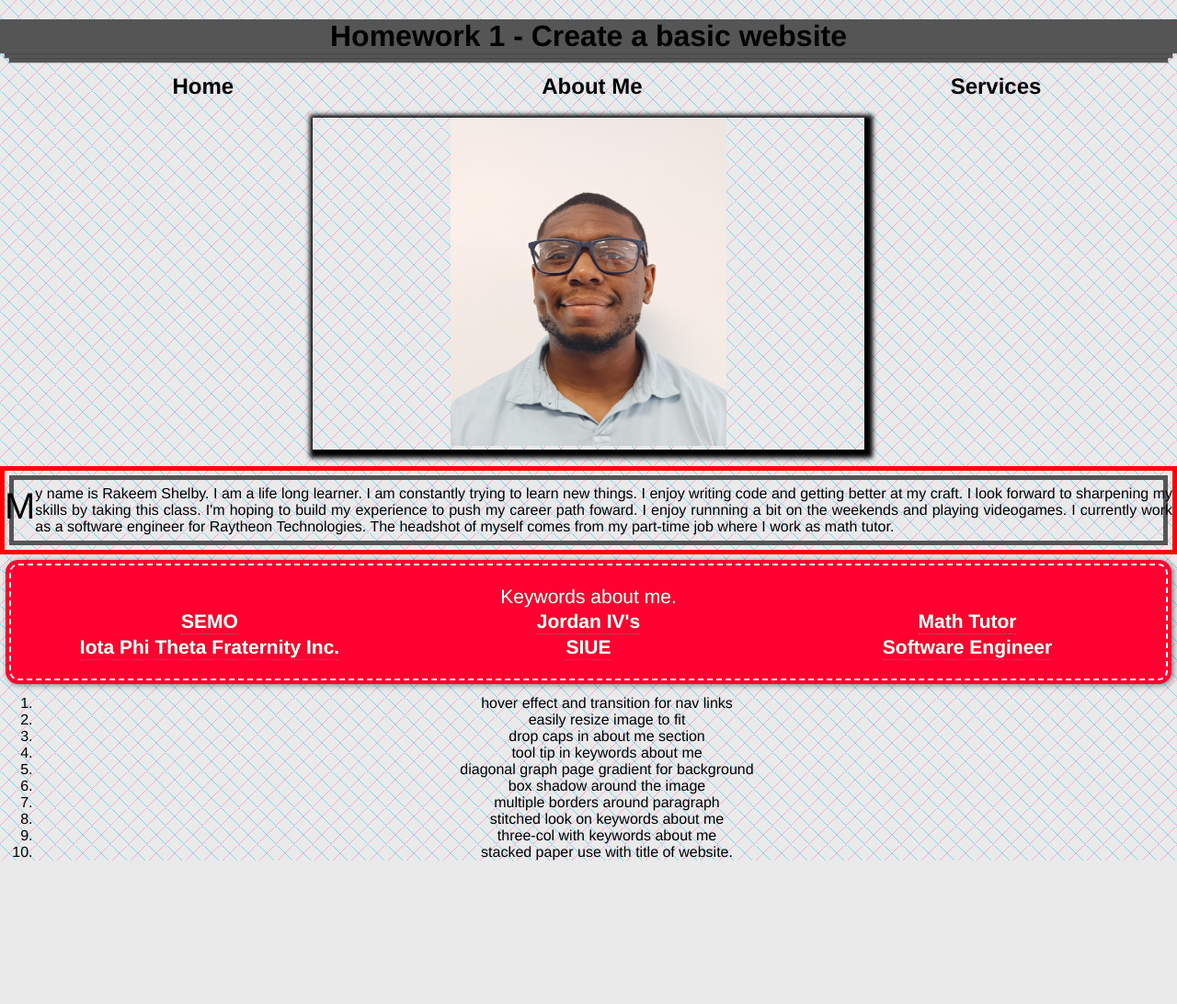
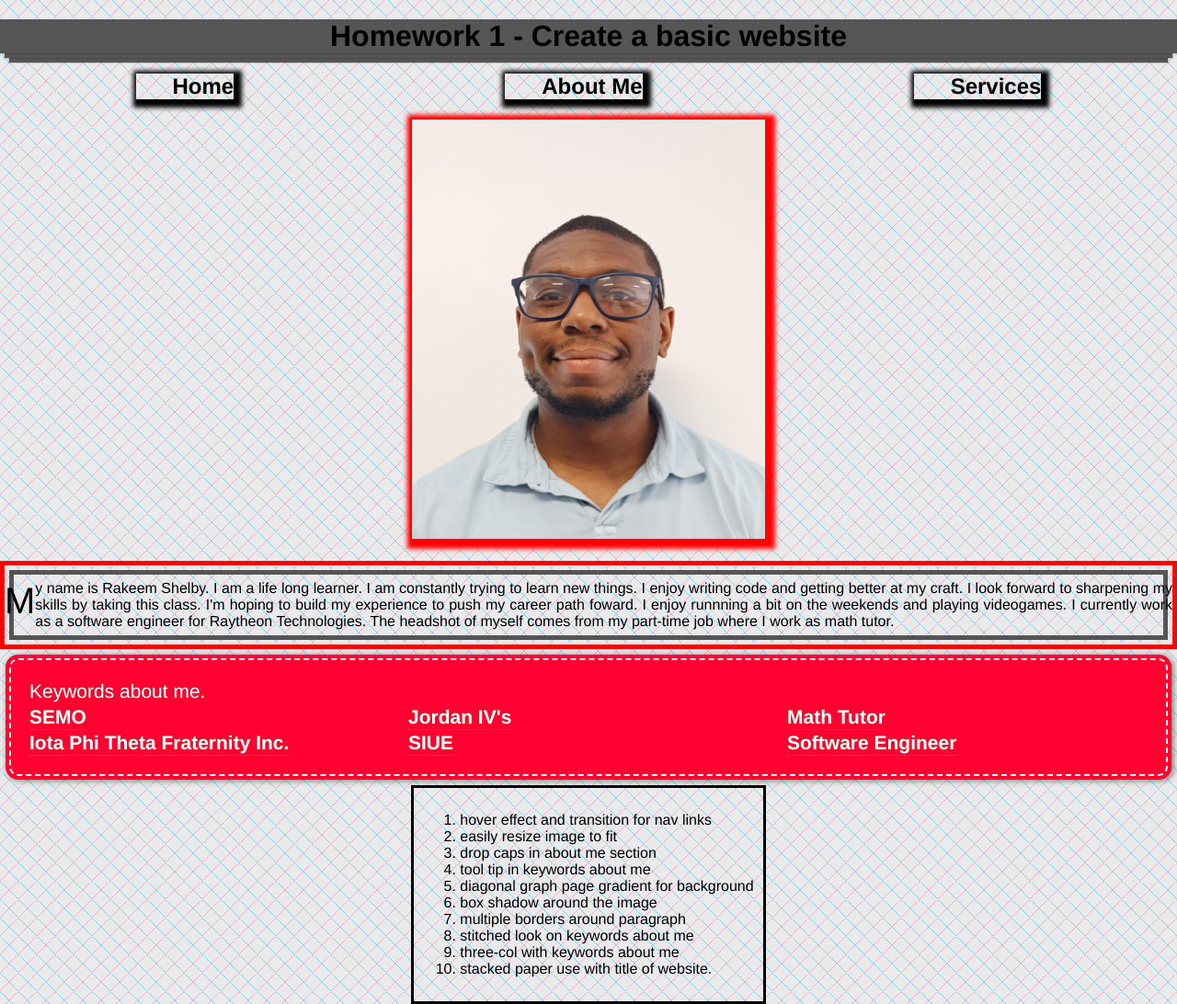
Before and after one commit to rokshelby/hw1-createABasicWebsite, a plain HTML site: page index.html in a window 1280 px wide. Shown: the whole page at 92% size. Before the commit the page ends 936 px from the top, so only its background shows below. Drawn offline with Linux system fonts and the light colour scheme.

Commit message:
update website

```diff
--- a/index.html
+++ b/index.html
@@ -10,16 +10,17 @@
     </div>
     <h2>
         <nav>
-            <ul><a href="index.html">Home</a></ul>
-            <ul><a href="#">About Me</a></ul>
-            <ul><a href="#">Services</a></ul>
+            <div class ="navwrapper"><ul><a href="index.html">Home</a></ul></div>
+            <div class ="navwrapper"><ul><a href="#">About Me</a></ul></div>
+            <div class ="navwrapper"><ul><a href="#">Services</a></ul></div>
 
         </nav>
     </h2>
     <body>
         <div class="img">
-            <img src="resources/mathtutor.jpg" alt="Headshot picture of Rakeem Shelby">
-        </div>
+        <img src="resources/mathtutor.jpg" alt="Headshot picture of Rakeem Shelby">
+    </div>
+
         <br>
         <div class="borders">
             <p>
@@ -52,6 +53,7 @@
                 </p1>
             </div>
         </div>
+        <div class="hwRequirements">
 
         <ol>
             <li>hover effect and transition for nav links</li>
@@ -65,5 +67,6 @@
             <li>three-col with keywords about me</li>
             <li>stacked paper use with title of website.</li>
         </ol>
+        </div>
     </body>
 </html>
--- a/main.css
+++ b/main.css
@@ -20,11 +20,7 @@ a:hover{
 h1{
     text-align: center;
 }
-body{
-    font-family: "HelveticaNeue-Light", "Helvetica Neue Light", "Helvetica Neue", Helvetica, Arial, "Lucida Grande", sans-serif;
-    font-weight: 300;
-    text-align: center;
-}
+
 
 .borders {
     position: relative;
@@ -46,6 +42,9 @@ p:first-letter{
     font-size:250%;
    }
 body {
+    font-family: "HelveticaNeue-Light", "Helvetica Neue Light", "Helvetica Neue", Helvetica, Arial, "Lucida Grande", sans-serif;
+    font-weight: 300;
+
     height: 200px;
     margin: 0 0 20px 0;
     background-color: #eaeaea;
@@ -71,15 +70,26 @@ p{
 }
 
 img{
-    max-width: 50%;
+    width: 30%;
     height: auto;
-
+    margin-left: auto;
+    margin-right: auto;
+    border: #f00 solid 2px;
+    box-shadow: 3px 3px 5px 6px #f00;
 }
 
 .img{
-    max-width: 600px;
     margin-left: auto;
     margin-right: auto;
+    text-align: center;
+
+    width: fit-content;
+
+}
+.navwrapper{
+   margin-left: auto;
+   margin-right: auto;
+   text-align: center;
     box-shadow: 3px 3px 5px 6px black;
 }
 
@@ -170,3 +180,12 @@ img{
     -webkit-column-count: 3;
     -webkit-column-gap: 20px;
 }
+
+.hwRequirements{
+
+    margin: auto;
+    width: fit-content;
+  border: 3px solid black;
+  padding: 10px;
+
+}
```
